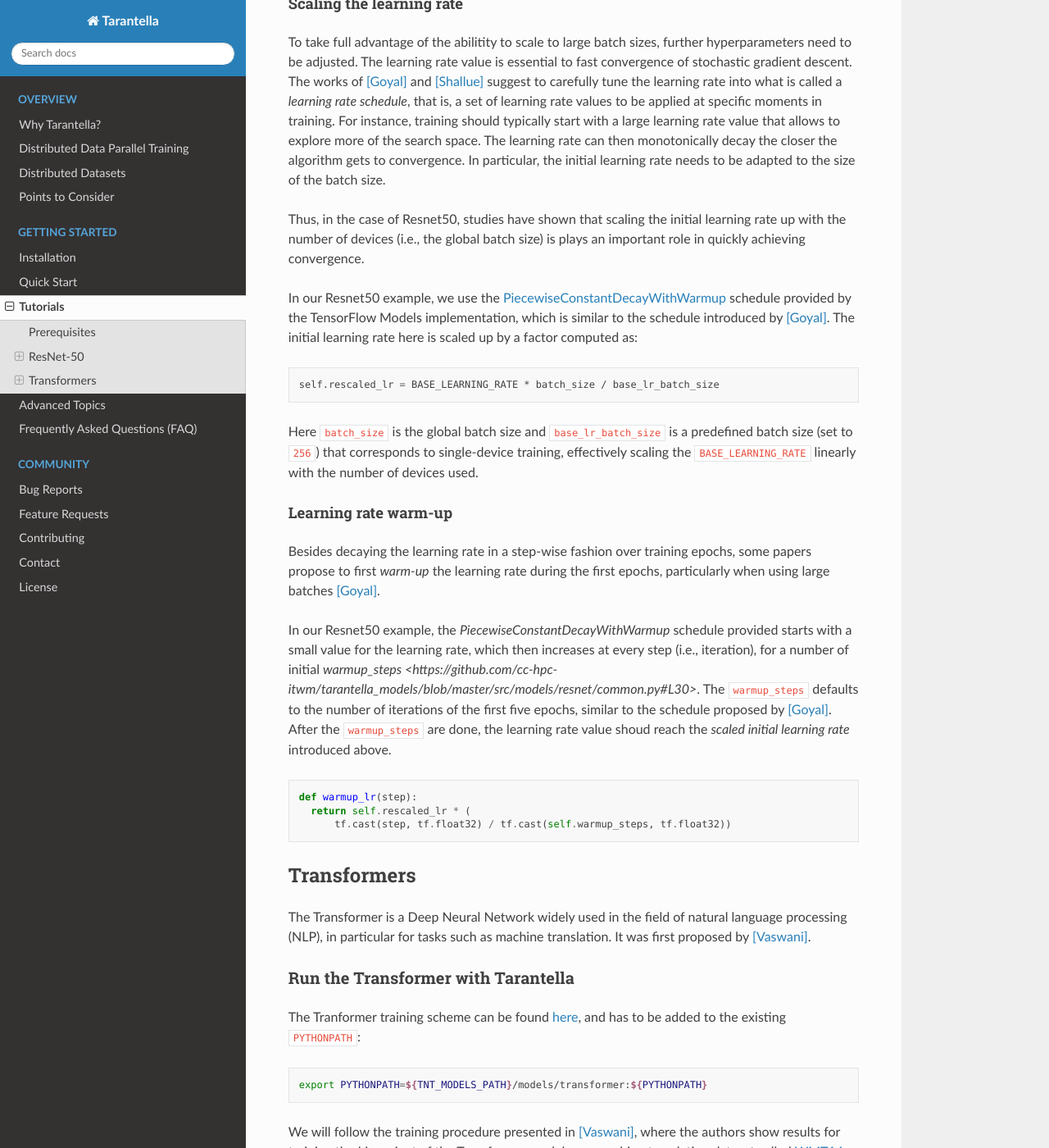
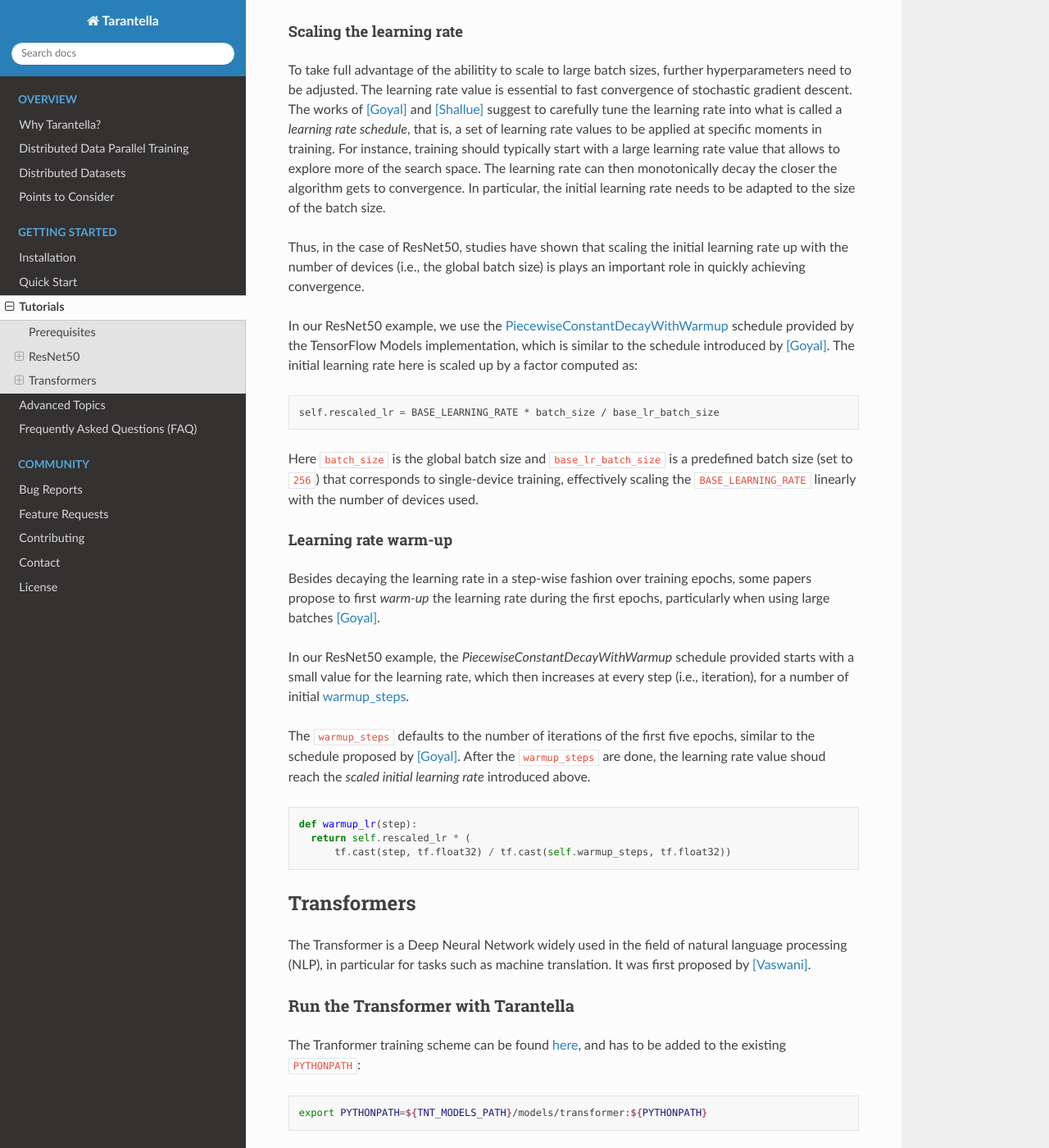
Before and after one commit to cc-hpc-itwm/tarantella, a Sphinx documentation site: the page built from docs/source/tutorials.rst, in a window 1280 px wide and 1400 px high, scrolled down 3943 px. Shown: the whole window at 82% size. Built offline with Sphinx 7.4.7 and the Read the Docs theme 2.0.0, drawn with Linux system fonts in a browser that asks for light colours; some of the changed text lies outside the part shown.

Commit message:
Docs: Tutorials: Resnet50: fix some paths and unified names

```diff
--- a/docs/source/tutorials.rst
+++ b/docs/source/tutorials.rst
@@ -4,7 +4,7 @@
 This section delves into more advanced usage of Tarantella with the help of
 state-of-the-art models for two widely-used applications in Deep Learning:
 
-* Image classification: ResNet-50
+* Image classification: ResNet50
 * Machine translation: Transformer
 
 The models shown here are adapted from the
@@ -47,7 +49,7 @@
 
 .. _resnet50-label:
 
-ResNet-50
+ResNet50
 ---------
 
 Deep Residual Networks (ResNets) represented a breakthrough in the field of
@@ -56,7 +58,7 @@
 tasks, and has been shown to scale to very large number of nodes in data parallel
 training [Goyal]_.
 
-Run Resnet-50 with Tarantella
+Run Resnet50 with Tarantella
 ^^^^^^^^^^^^^^^^^^^^^^^^^^^^^
 Before running the model, we need to add it to the existing ``PYTHONPATH``.
 
@@ -80,7 +82,7 @@
 
 
 Let's assume we have access to two nodes (saved in ``hostfile``) equipped with 4 GPUs each.
-We can now simply run the ResNet-50 as follows:
+We can now simply run the ResNet50 as follows:
 
 .. code-block:: bash
 
@@ -90,7 +92,7 @@
                                                         --train_epochs=90 \
                                                         --epochs_between_evals=10
 
-The above command will train a ResNet-50 models on the 8 devices available in parallel
+The above command will train a ResNet50 models on the 8 devices available in parallel
 for ``90`` epochs, as suggested in [Goyal]_ to achieve convergence.
 The ``--epochs_between_evals`` parameter specifies the frequency of evaluations of the
 *validation dataset* performed in between training epochs.
@@ -99,7 +101,7 @@
 
 Implementation overview
 ^^^^^^^^^^^^^^^^^^^^^^^
-We will now look closer into the implementation of the ResNet-50 training scheme.
+We will now look closer into the implementation of the ResNet50 training scheme.
 The main training steps reside in the ``models/resnet/resnet50_tnt.py`` file.
 
 The most important step in enabling data parallelism with Tarantella is
@@ -126,7 +128,7 @@
 
 The
 `imagenet_preprocessing.input_fn
-<https://github.com/cc-hpc-itwm/tarantella_models/blob/master/src/models/resnet/imagenet_preprocessing.py>`_
+<https://github.com/cc-hpc-itwm/tarantella_models/blob/master/src/models/resnet/imagenet_preprocessing.py#L20>`_
 function reads the input files in ``data_dir``, loads the training samples, and processes
 them into TensorFlow datasets.
 
@@ -202,7 +204,7 @@
 with the number of devices*.
 
 Tarantella provides multiple mechanisms to set the batch size, as presented in the
-`Quick Start guide <https://tarantella.readthedocs.io/en/latest/quick_start.html#using-distributed-datasets-label>`_.
+:ref:`Quick Start guide<using-distributed-datasets-label>`.
 
 In the case of ResNet50, we specify the global batch size as a command line
 parameter, and let the framework divide the dataset into microbatches.
@@ -224,11 +226,11 @@
 In particular, the initial learning rate needs to be adapted to the size of the
 batch size.
 
-Thus, in the case of Resnet50, studies have shown that scaling the initial learning
+Thus, in the case of ResNet50, studies have shown that scaling the initial learning
 rate up with the number of devices (i.e., the global batch size) is plays an important
 role in quickly achieving convergence.
 
-In our Resnet50 example, we use the
+In our ResNet50 example, we use the
 `PiecewiseConstantDecayWithWarmup <https://github.com/cc-hpc-itwm/tarantella_models/blob/master/src/models/resnet/resnet50_tnt.py#L20>`__
 schedule provided by the TensorFlow Models implementation, which is similar to the schedule
 introduced by [Goyal]_.
@@ -249,10 +251,11 @@
 papers propose to first *warm-up* the learning rate during the first epochs, particularly
 when using large batches [Goyal]_.
 
-In our Resnet50 example, the `PiecewiseConstantDecayWithWarmup` schedule provided
+In our ResNet50 example, the `PiecewiseConstantDecayWithWarmup` schedule provided
 starts with a small value for the learning rate, which then increases at every step
 (i.e., iteration), for a number of initial
-`warmup_steps <https://github.com/cc-hpc-itwm/tarantella_models/blob/master/src/models/resnet/common.py#L30>`.
+`warmup_steps <https://github.com/cc-hpc-itwm/tarantella_models/blob/master/src/models/resnet/common.py#L30>`_.
+
 The ``warmup_steps`` defaults to the number of iterations of the first five epochs, similar
 to the schedule proposed by [Goyal]_.
 After the ``warmup_steps`` are done, the learning rate value shoud reach the *scaled initial
```
Also changed, not shown: other parts of docs/source/tutorials.rst (+5 -3 lines).
